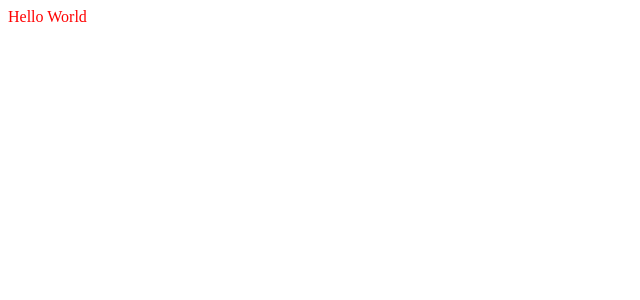
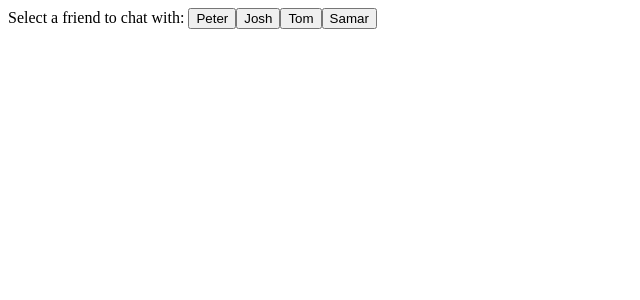
Before and after one commit to lpath/Web-LifecycleHooks-Guided-Project, a React app: page / in a window 1280 px wide. Shown: the top 300 px of the page, without its empty margins (0-640 px from the left). Built offline with nearby package versions, Linux system fonts and the light colour scheme.

Commit message:
initial work

```diff
--- a/src/components/Container.jsx
+++ b/src/components/Container.jsx
@@ -1,9 +1,9 @@
 import React from 'react';
-import './Container.less';
+import FriendSelector from './FriendSelector';
 
 
 export default function Container() {
   return (
-    <div className='container-hello-world'>Hello World</div>
+    <FriendSelector />
   );
 }
--- a/src/components/Container.less
+++ /dev/null
@@ -1,3 +0,0 @@
-.container-hello-world {
-  color: red;
-}
--- /dev/null
+++ b/src/components/Friend.jsx
@@ -0,0 +1,12 @@
+import React from 'react';
+
+
+export default class Friend extends React.Component {
+  render() {
+    return (
+      <div>
+
+      </div>
+    );
+  }
+}
--- /dev/null
+++ b/src/components/FriendSelector.jsx
@@ -0,0 +1,45 @@
+import React from 'react';
+import Friend from './Friend';
+
+
+const friends = [
+  { id: 1, name: 'Peter' },
+  { id: 2, name: 'Josh' },
+  { id: 3, name: 'Tom' },
+  { id: 4, name: 'Samar' },
+];
+
+export default class FriendSelector extends React.Component {
+  state = {
+    selectedFriendId: null,
+  }
+
+  selectFriend = id => this.setState({ selectedFriendId: id })
+
+  getCurrentFriend = () => {
+    return friends.find(
+      fr => fr.id === this.state.selectedFriendId,
+    );
+  }
+
+  render() {
+    return (
+      <div>
+        Select a friend to chat with:&nbsp;
+        {
+          friends.map(fr => {
+            return (
+              <button key={fr.id} onClick={() => this.selectFriend(fr.id)}>
+                {fr.name}
+              </button>
+            );
+          })
+        }
+        {
+          this.state.selectedFriendId &&
+          <Friend friend={this.getCurrentFriend()} />
+        }
+      </div>
+    );
+  }
+}
```
